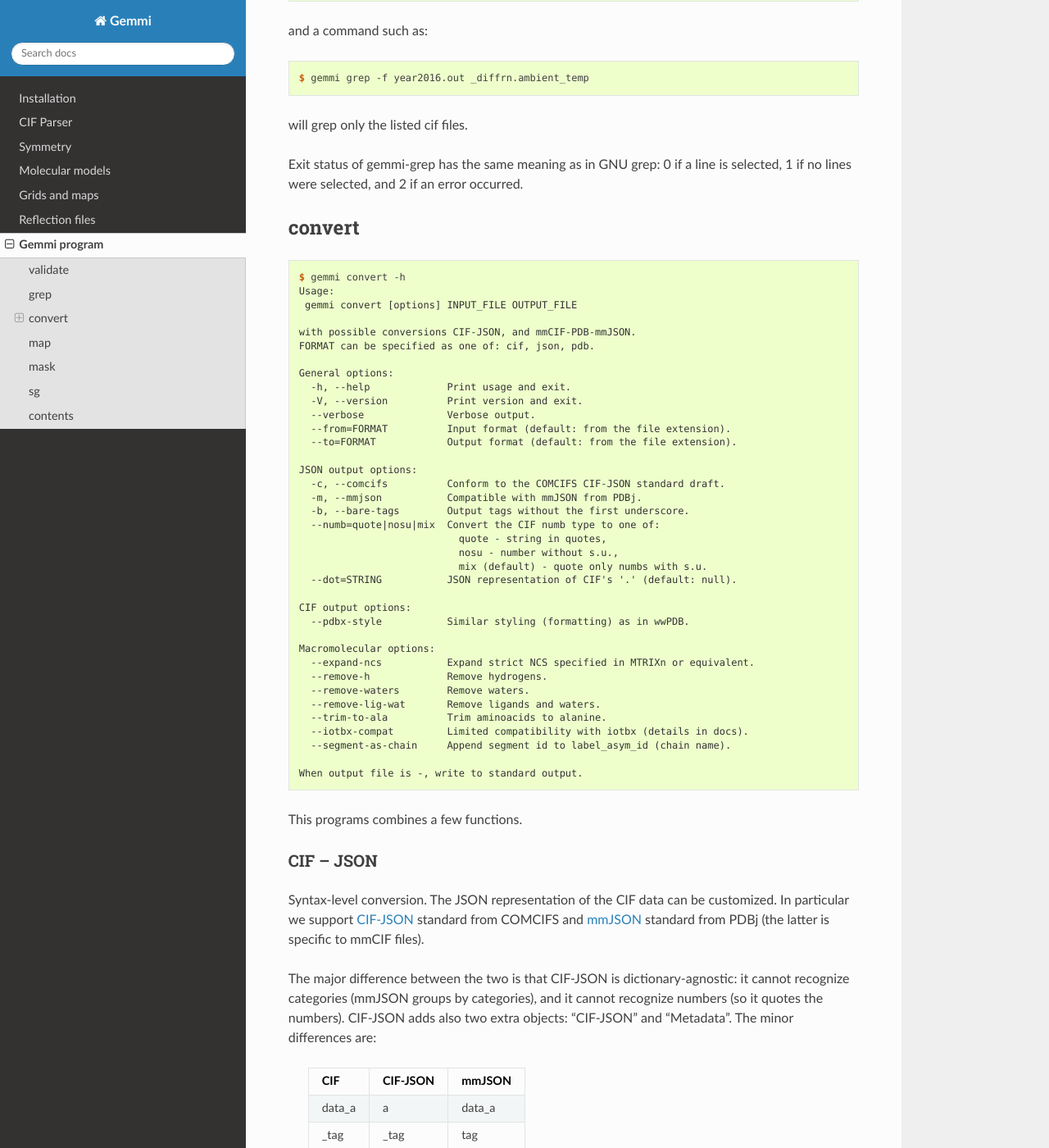
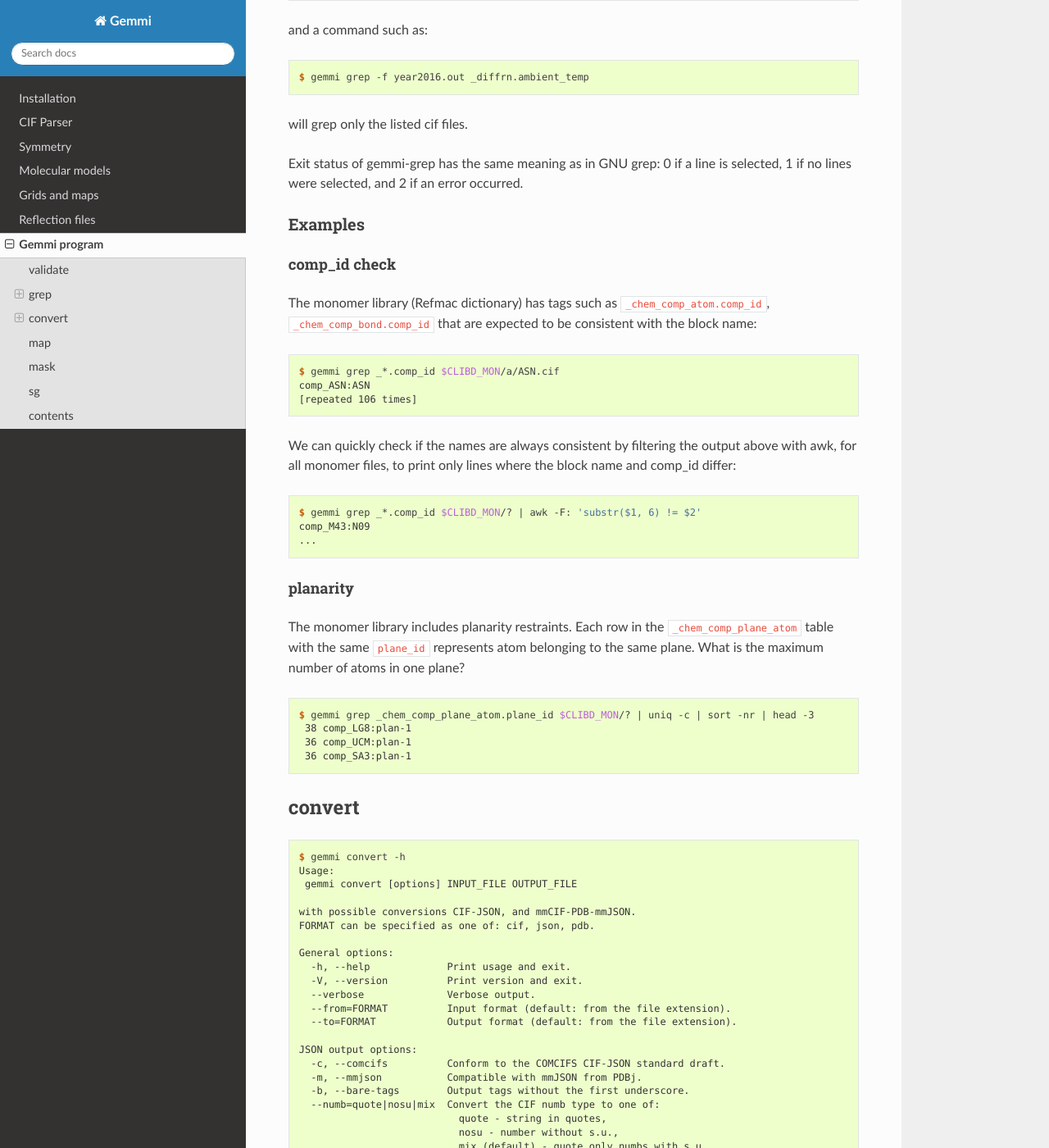
Before and after one commit to project-gemmi/gemmi, a Sphinx documentation site: the page built from docs/utils.rst, in a window 1280 px wide and 1400 px high, scrolled down 4832 px. Shown: the whole window at 82% size. Built offline with Sphinx 7.4.7 and the Read the Docs theme 2.0.0, drawn with Linux system fonts in a browser that asks for light colours; some of the changed text lies outside the part shown.

Commit message:
gemmi-grep: fix combination of -a and -c and extend docs

```diff
--- a/docs/utils.rst
+++ b/docs/utils.rst
@@ -214,6 +214,44 @@ will grep only the listed cif files.
 Exit status of gemmi-grep has the same meaning as in GNU grep:
 0 if a line is selected, 1 if no lines were selected,
 and 2 if an error occurred.
+
+Examples
+--------
+
+comp_id check
+~~~~~~~~~~~~~
+
+The monomer library (Refmac dictionary) has tags such as
+``_chem_comp_atom.comp_id``, ``_chem_comp_bond.comp_id`` that are expected
+to be consistent with the block name::
+
+    $ gemmi grep _*.comp_id $CLIBD_MON/a/ASN.cif
+    comp_ASN:ASN
+    [repeated 106 times]
+
+We can quickly check if the names are always consistent by filtering
+the output above with awk, for all monomer files, to print only lines
+where the block name and comp_id differ::
+
+    $ gemmi grep _*.comp_id $CLIBD_MON/? | awk -F: 'substr($1, 6) != $2'
+    comp_M43:N09
+    ...
+
+planarity
+~~~~~~~~~
+
+The monomer library includes planarity restraints.
+Each row in the ``_chem_comp_plane_atom`` table with the same ``plane_id``
+represents atom belonging to the same plane.
+What is the maximum number of atoms in one plane?
+
+::
+
+    $ gemmi grep _chem_comp_plane_atom.plane_id $CLIBD_MON/? | uniq -c | sort -nr | head -3
+     38 comp_LG8:plan-1
+     36 comp_UCM:plan-1
+     36 comp_SA3:plan-1
+
 
 convert
 =======
```
Also changed, not shown: other parts of docs/utils.rst (+3 -3 lines), 1 other file.
